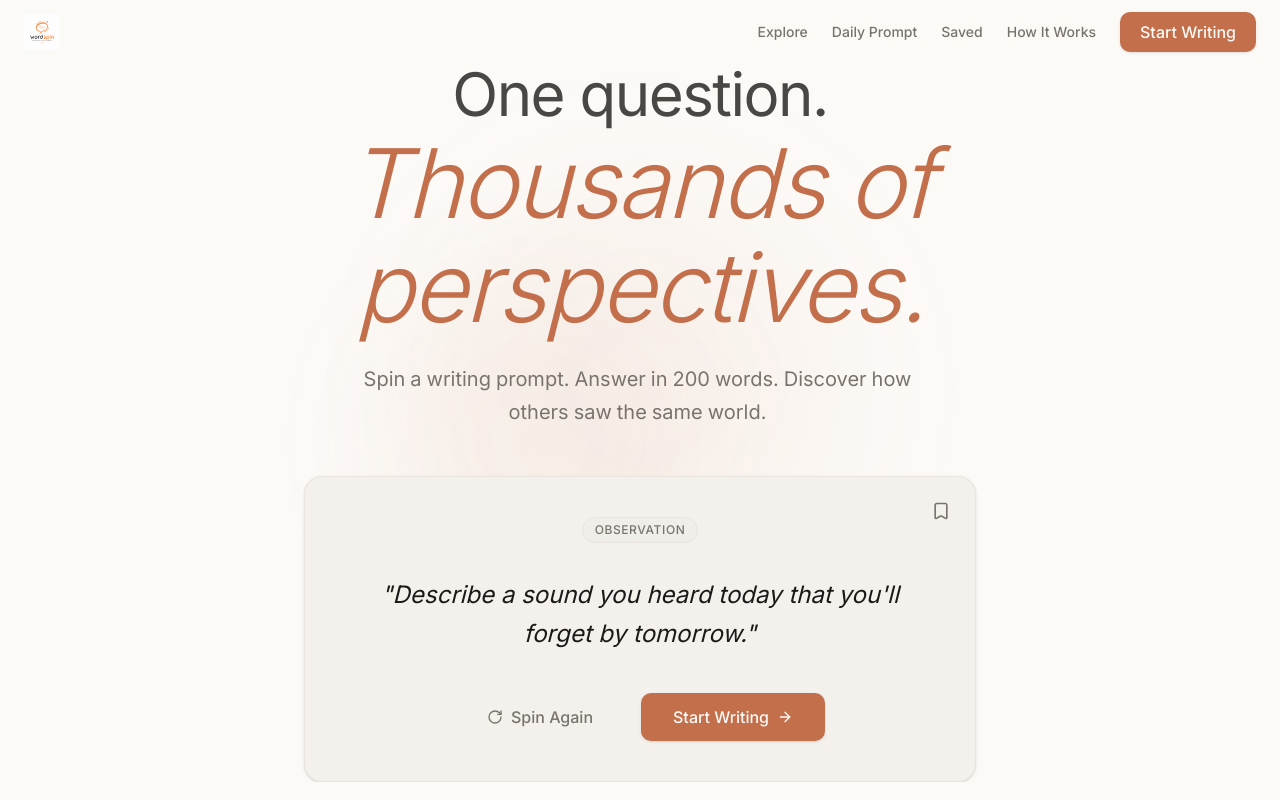
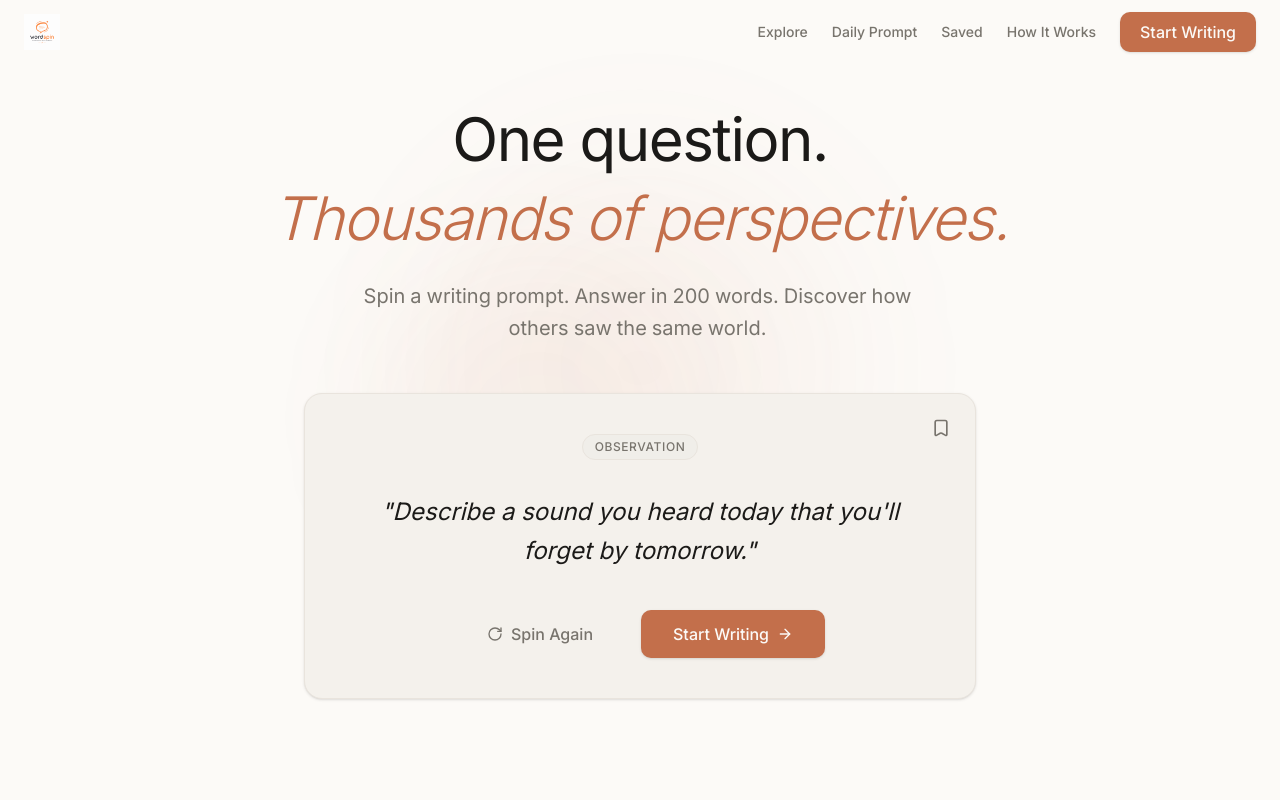
Before and after one commit to hiimanshu19x/Wordspin, a Next.js app: page / in a window 1280 px wide. Shown: the top 800 px of the page. Built offline with nearby package versions, Linux system fonts and the light colour scheme.

Commit message:
Balance hero headline: same font size, one line

```diff
--- a/src/components/home/hero-section.tsx
+++ b/src/components/home/hero-section.tsx
@@ -52,27 +52,19 @@ export function HeroSection() {
       </div>
 
       <div className="relative z-10 flex w-full max-w-4xl flex-col items-center px-4 text-center">
-        {/* Headline — editorial display typography */}
+        {/* Headline */}
         <motion.div
-          initial={{ opacity: 0, y: 30 }}
+          initial={{ opacity: 0, y: 20 }}
           animate={{ opacity: 1, y: 0 }}
-          transition={{ duration: 0.8, ease: [0.22, 1, 0.36, 1] }}
-          className="flex flex-col items-center"
+          transition={{ duration: 0.7, ease: [0.22, 1, 0.36, 1] }}
+          className="flex flex-col items-center gap-1"
         >
-          {/* Line 1: The setup — upright, measured, slightly muted */}
-          <h1
-            className="font-serif font-normal tracking-tight leading-none text-foreground/80
-                       text-4xl sm:text-5xl md:text-6xl"
-          >
+          <h1 className="font-serif font-normal tracking-tight leading-tight text-foreground
+                         text-4xl sm:text-5xl md:text-5xl lg:text-6xl">
             One question.
           </h1>
-
-          {/* Line 2: The payoff — italic, accent, larger, pulls the eye */}
-          <h2
-            className="font-serif font-light italic tracking-tight leading-[1.08] text-accent
-                       mt-1 sm:mt-2
-                       text-5xl sm:text-6xl md:text-7xl lg:text-8xl"
-          >
+          <h2 className="font-serif font-light italic tracking-tight leading-tight text-accent
+                         text-4xl sm:text-5xl md:text-5xl lg:text-6xl lg:whitespace-nowrap">
             Thousands of perspectives.
           </h2>
         </motion.div>
```
